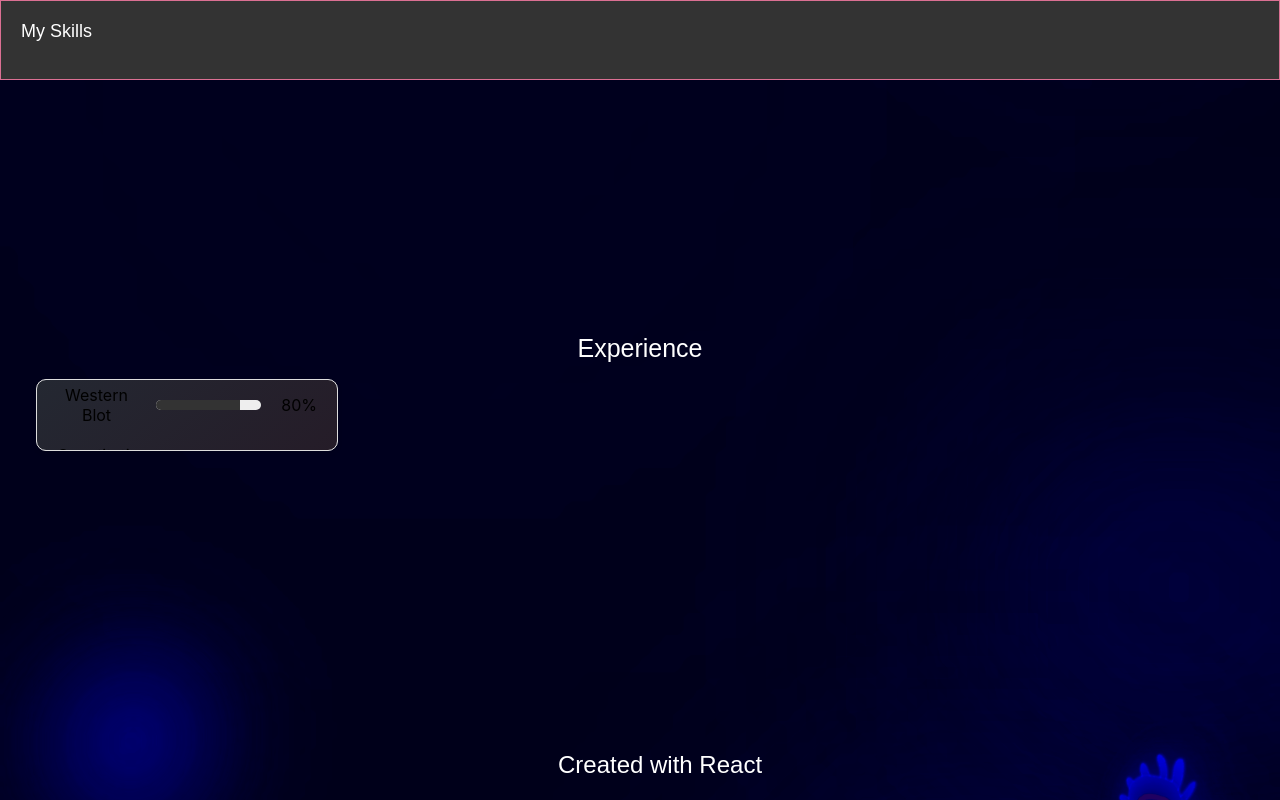
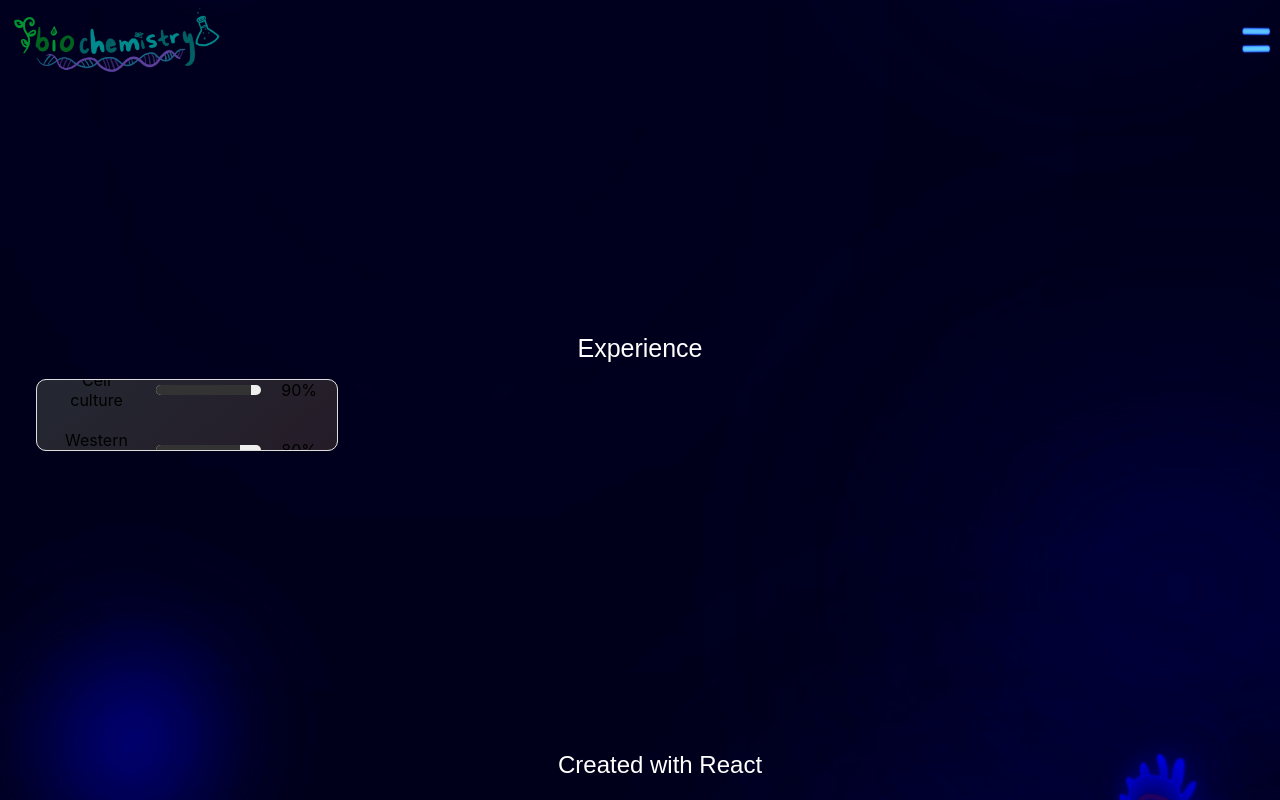
Before and after one commit to miadodgson/Portfolio-ReactJS, a React (Create React App) app: page /Experience in a window 1280 px wide. Built offline with nearby package versions, Linux system fonts and the light colour scheme.

Commit message:
Refactor Header component and styles; update layout and navigation functionality

```diff
--- a/src/Components/Dropdown/Dropdown.css
+++ b/src/Components/Dropdown/Dropdown.css
@@ -17,7 +17,6 @@ background-image: linear-gradient(135deg, rgba(36, 40, 50, 1) 0%, rgba(36, 40, 5
   display: flex;
   flex-direction: column;
   gap: 10px;
-	left:0;
 }
 
 .card .separator {
--- a/src/Routes/AboutMe/AboutMe.css
+++ b/src/Routes/AboutMe/AboutMe.css
@@ -1,5 +1,5 @@
 .about-me {
-	font-size:25px;
+	font-size:25%px;
 	color:white;
 	font-family: sans-serif;
 	font-weight: 100;
--- a/src/TopLevel/App/App.js
+++ b/src/TopLevel/App/App.js
@@ -5,25 +5,16 @@ import '../Body/Body.css'
 import Header from '../Header/Header.js'
 import Body from '../Body/Body.js'
 import Footer from '../Footer/Footer.js'
-import { BrowserRouter as Router } from 'react-router-dom'
+
 
 function App() {
   return (
-	  <div className="app">
-	  <Router>
-	  <Header />
-	  <Body/>
-	  </Router>
-	<Footer/>
+	<div className="app">
+		<Header />
+	  	<Body/>
+		<Footer/>
 	</div>
   )
 }
 
 export default App;
-
-ReactDOM.render(
-  <React.StrictMode>
-    <App />
-  </React.StrictMode>,
-  document.getElementById('root')
-);
--- a/src/TopLevel/Header/Header.js
+++ b/src/TopLevel/Header/Header.js
@@ -1,17 +1,23 @@
-import React from 'react'
-import './Header.css'
+import { useNavigate } from 'react-router-dom'
+import styles from './Header.module.css'
 import Nav from '../Navbar/Navbar'
 import img from '../../Assets/Images/BiochemistryLogo.png'
 
 const Header = () => {
+	const navigate = useNavigate()
 
-return (
-	<div>
-		<h1 className="header">
-		<img src={img}  alt="biochemistry-logo" className='biochemistry-logo' />
-        <Nav/>
-		</h1>
-	</div>
+	return (
+		<div>
+			<div className={styles.header}>
+				<img
+					src={img}
+					alt="biochemistry-logo"
+					className={styles.biochemistryLogo}
+					onClick={() => navigate('/')}
+				/>
+				<Nav/>
+			</div>
+		</div>
 	)
 }
 
--- a/src/TopLevel/Header/Header.css
+++ b/src/TopLevel/Header/Header.module.css
@@ -1,5 +1,4 @@
 .header {
-	background-color: var(--bg);
 	position: fixed;
 	top: 0;
 	width: 100%;
@@ -11,16 +10,18 @@
 	height: var(--Header-size, 80px);
 	justify-content: space-between;
 	box-sizing: border-box;
-	border: palevioletred 1px solid;
+	/* border: palevioletred 1px solid; */
+	display: flex;
 }
 
-.biochemistry-logo{
-	display:flex;
+.biochemistryLogo{
 	justify-content: flex-center;
 	padding: 0px;
-	z-index:20;
+	z-index: 20;
+	/* width: 50px; */
 	width: flex;
 	height: flex;
+	cursor: pointer;
 }
 
 @media (max-height: 80px) {
--- a/src/TopLevel/Navbar/Navbar.css
+++ b/src/TopLevel/Navbar/Navbar.css
@@ -24,7 +24,7 @@ a {
 	display:flex;
 	justify-content: flex-end;
 	position: relative;
-  border: #0935b8 1px solid;
+  /* border: #0935b8 1px solid; */
 }
 
 /* <ul> */
--- a/src/TopLevel/Navbar/Navbar.js
+++ b/src/TopLevel/Navbar/Navbar.js
@@ -10,10 +10,10 @@ import '../../Components/Dropdown/Dropdown.css'
 function Nav() {
   return (
     <Navbar>
-      <NavItem icon={<img src={NavIcon} className='nav-button' alt="Nav Icon" />}>
+      	<NavItem icon={<img src={NavIcon} className='nav-button' alt="Nav Icon" />}>
 		  <Dropdown> </Dropdown>
 		  <DropdownMenu/>
-	</NavItem>
+		</NavItem>
     </Navbar>
   )
 }
--- a/src/index.js
+++ b/src/index.js
@@ -4,17 +4,10 @@ import App from './TopLevel/App/App.js'
 import { StrictMode } from 'react'
 import { BrowserRouter as Router } from 'react-router-dom'
 
-function Index() {
-
-return (
+ReactDOM.render(
     <StrictMode>
         <Router>
-            <App className='app' />
+            <App />
         </Router>
-    </StrictMode>
-)
-}
-
-export default Index
-
-ReactDOM.render(<App />, document.getElementById('root'))
+    </StrictMode>,
+    document.getElementById('root'))
```
Lines whose indentation alone changed are shown as unchanged.
